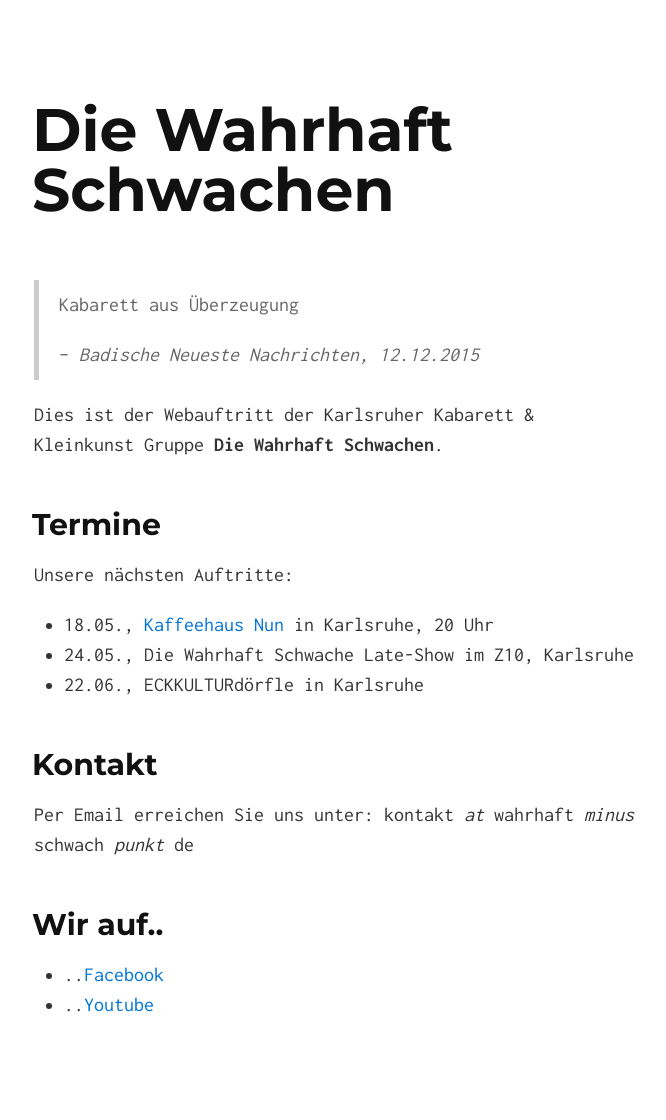
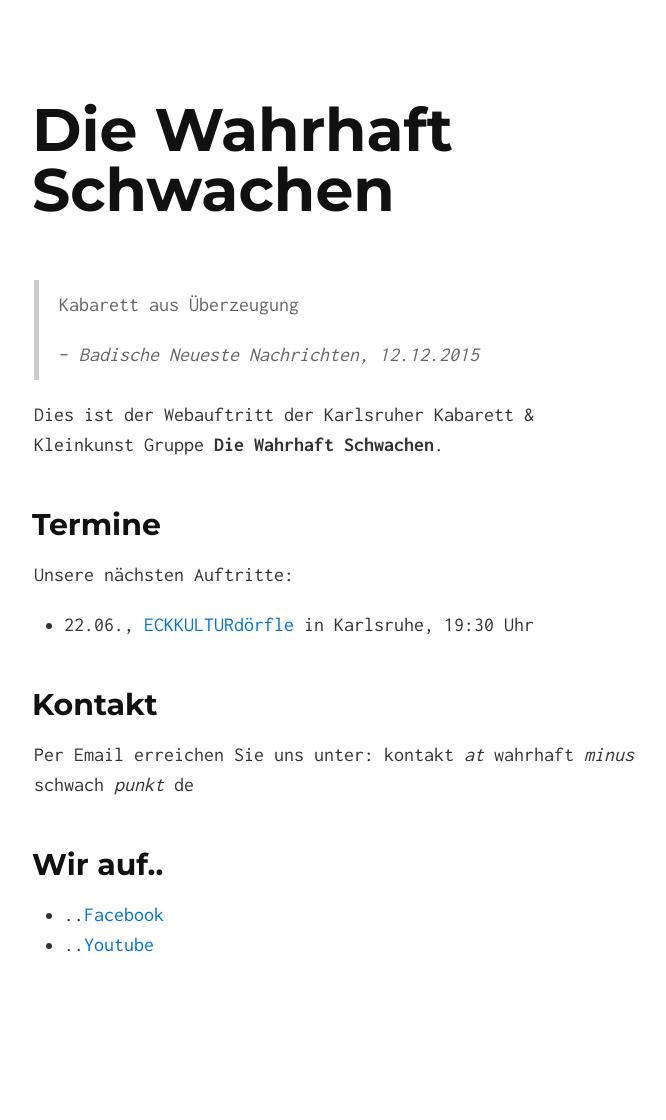
Before and after one commit to Die-Wahrhaft-Schwachen/diewahrhaftschwachen, a Jekyll site: the page built from index.md, in a window 1280 px wide. Shown: the whole page, without its empty margins (306-972 px from the left). Built offline with Jekyll 4.4.1, drawn with Linux system fonts in a browser that asks for light colours; after the commit the page ends 1060 px from its top, so only the background shows below that.

Commit message:
Update dates

```diff
--- a/index.md
+++ b/index.md
@@ -12,9 +12,7 @@ Dies ist der Webauftritt der Karlsruher Kabarett & Kleinkunst Gruppe **Die Wahrh
 
 Unsere nächsten Auftritte:
 
-* 18.05., [Kaffeehaus Nun](https://nuncafe.de/facebook-event/die-wahrhaft-schwachen-mit-neuem-programm-kabarett-im-nun/) in Karlsruhe, 20 Uhr
-* 24.05., Die Wahrhaft Schwache Late-Show im Z10, Karlsruhe
-* 22.06., ECKKULTURdörfle in Karlsruhe
+* 22.06., [ECKKULTURdörfle](https://eckkultur.de/eckkulturkleinkunst/die-wahrhaft-schwachen/) in Karlsruhe, 19:30 Uhr
 
 ## Kontakt
 
```
